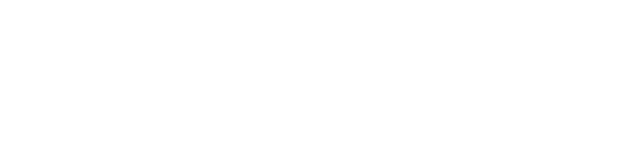
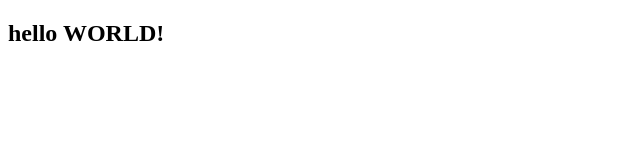
Before and after one commit to milisantos/teste.AulaMPC, a plain HTML site: page index.html in a window 1280 px wide. Shown: the whole page, without its empty margins (0-640 px from the left). Drawn offline with Linux system fonts and the light colour scheme.

Commit message:
Inserindo Título
coloquei um titulo no aquivo html

```diff
--- a/index.html
+++ b/index.html
@@ -7,6 +7,6 @@
     <title>Document</title>
 </head>
 <body>
-
+    <h2>hello WORLD!</h2>
 </body>
 </html>
```
